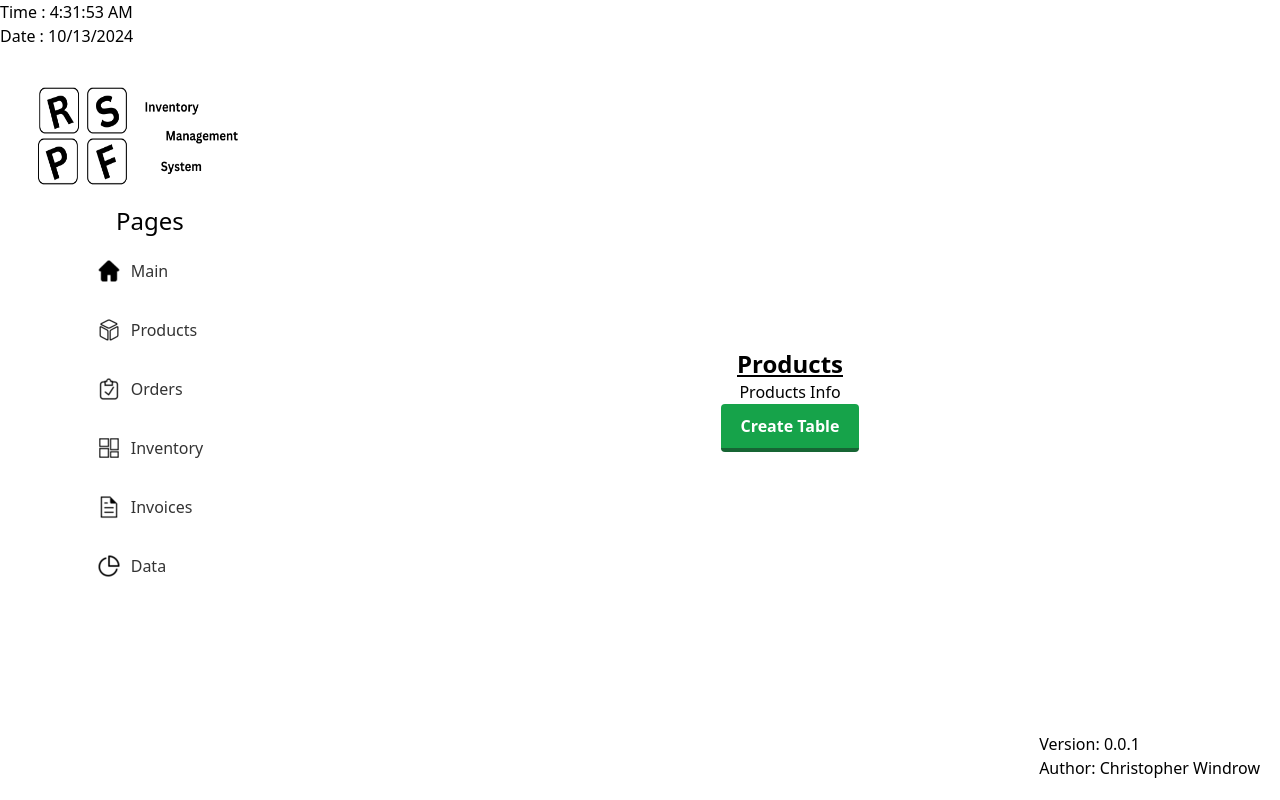
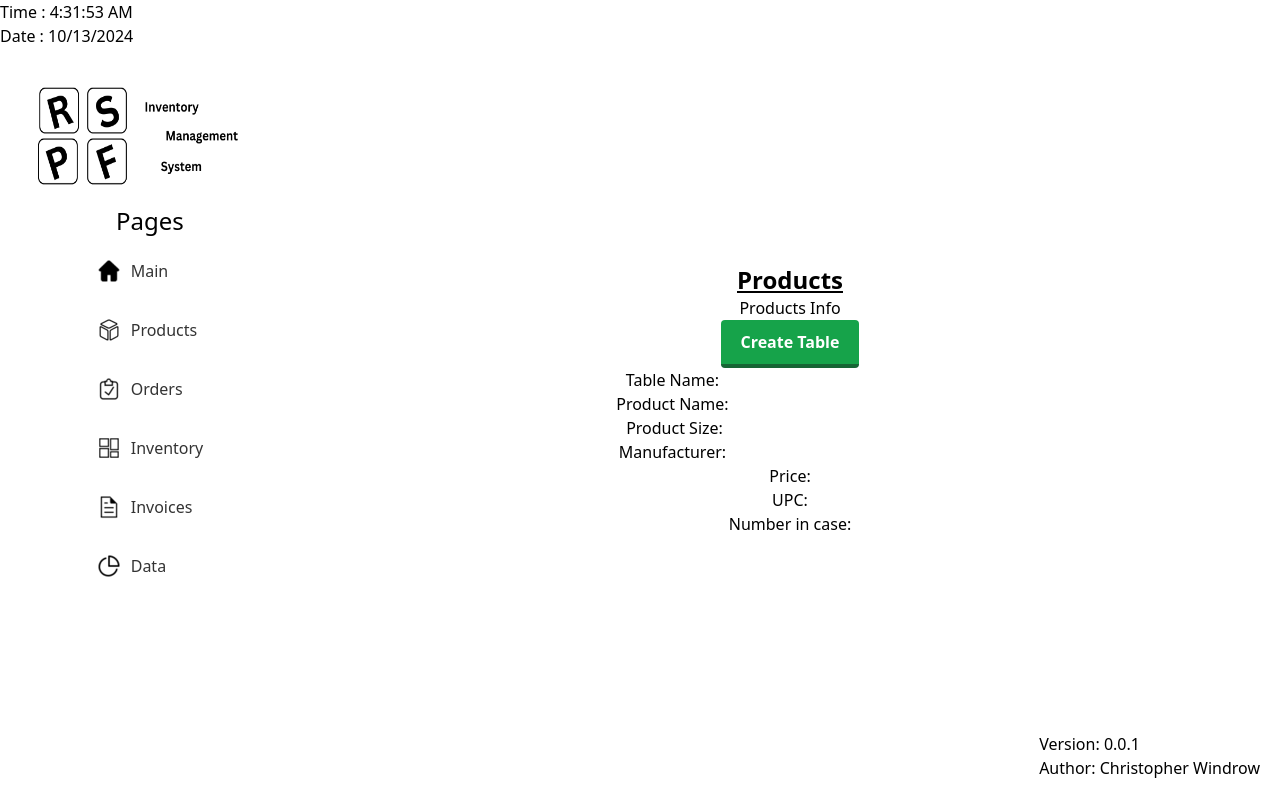
Before and after one commit to cwindrow007/RSPFStack, a React (Create React App) app in the folder frontend/: page /Products in a window 1280 px wide. Built offline with nearby package versions, Linux system fonts and the light colour scheme.

Commit message:
New Entry Form Migrated
The NewEntryFrom is migrated over however it is not displaying inside table modal and in page itself. This is a bug which will be fixed after Form Testing.

```diff
--- a/frontend/src/Components/Modals/NewEntryForm.tsx
+++ b/frontend/src/Components/Modals/NewEntryForm.tsx
@@ -58,7 +58,14 @@ const NewEntryForm: React.FC = () => {
                 onChange = {(e) => setProductSize(e.target.value)}
                     />
             </div>
-            <div>Manufacturer: </div>
+            <div>
+                <label>Manufacturer: </label>
+                <input
+                    type ="text"
+                    value = {manufacturer}
+                    onChange={(e) => setManufacturer(e.target.value)}
+                    />
+            </div>
             <div>Price: </div>
             <div>UPC: </div>
             <div>Number in case: </div>
--- a/frontend/src/Pages/Products.tsx
+++ b/frontend/src/Pages/Products.tsx
@@ -2,6 +2,7 @@ import React from 'react';
 import TopNav from "../Components/TopBar";
 import LeftNav from "../Components/NavBar";
 import TableCreationButton from "../Components/Modals/CreateTableModal";
+import NewEntryForm from "../Components/Modals/NewEntryForm";
 
 const Products: React.FC = () => {
     return(
@@ -17,6 +18,7 @@ const Products: React.FC = () => {
                     </h1>
                     <p>Products Info</p>
                     <TableCreationButton/>
+                    <NewEntryForm/>
                 </div>
             </main>
         </div>
```
